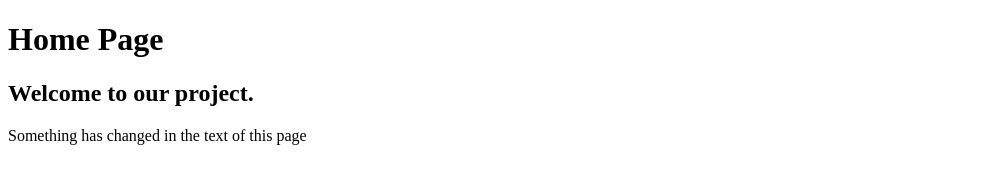
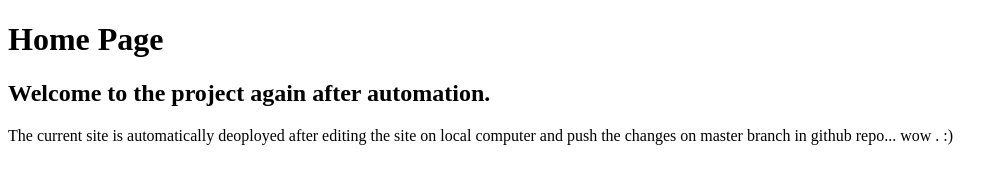
Before and after one commit to MoazzamAzeemi/Bootcam2020practice_by_Moazzam, a plain HTML site: page index.html in a window 1280 px wide. Shown: the whole page, without its empty margins (0-1008 px from the left). Drawn offline with Linux system fonts and the light colour scheme.

Commit message:
updated html
edited website and written yaml to auto deploy after pushing to master

```diff
--- a/index.html
+++ b/index.html
@@ -9,9 +9,9 @@
     <div>
         <H1>Home Page</H1>
         <H2>
-            Welcome to our project.
+            Welcome to the project again after automation.
         </H2>
-        <P>Something has changed in the text of this page</P>
+        <P>The current site is automatically deoployed after editing the site on local computer and push the changes on master branch in github repo... wow . :)</P>
     </div>
 </body>
 </html>
```
Also changed, not shown: 2 other files.
